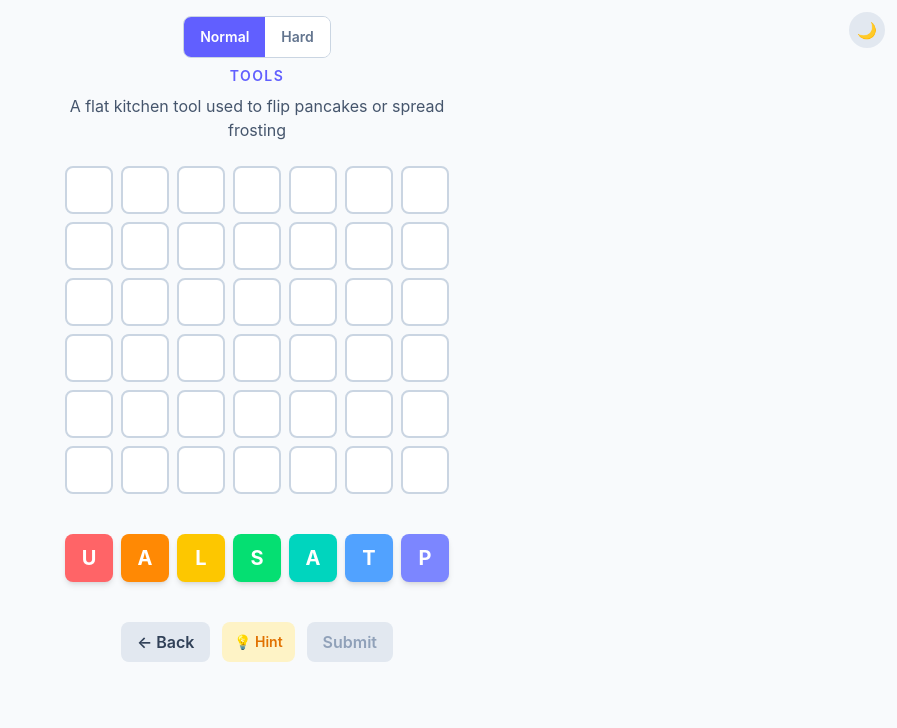
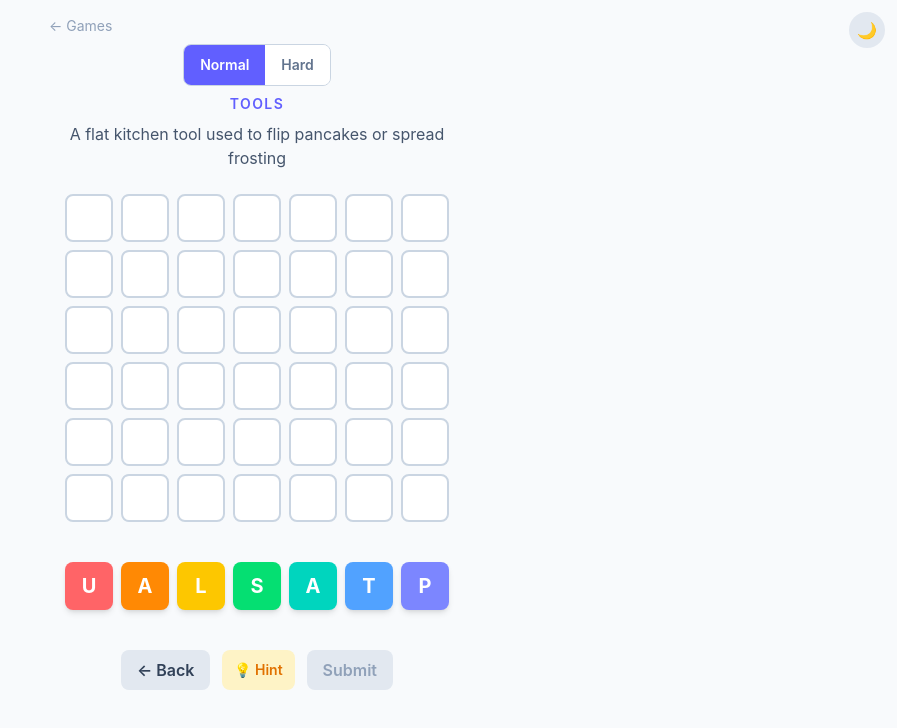
Before and after one commit to dirkcallaway/daily-kids-games, a Nuxt app: page /unscramble in a window 1280 px wide. Shown: the top 728 px of the page, without its empty margins (383-1280 px from the left). Built offline with nearby package versions, Linux system fonts and the light colour scheme.

Commit message:
Added back to games button

```diff
--- a/app/components/unscramble/GameBoard.vue
+++ b/app/components/unscramble/GameBoard.vue
@@ -66,6 +66,11 @@ function handleKeydown(e: KeyboardEvent) {
 
     <!-- Header -->
     <div class="flex flex-col items-center gap-2 w-full">
+      <div class="w-full flex justify-start">
+        <NuxtLink to="/" class="text-sm text-slate-400 dark:text-slate-500 hover:text-slate-600 dark:hover:text-slate-300 transition-colors">
+          ← Games
+        </NuxtLink>
+      </div>
       <UnscrambleModeToggle
         :mode="state.mode"
         :has-started="hasStarted"
```
